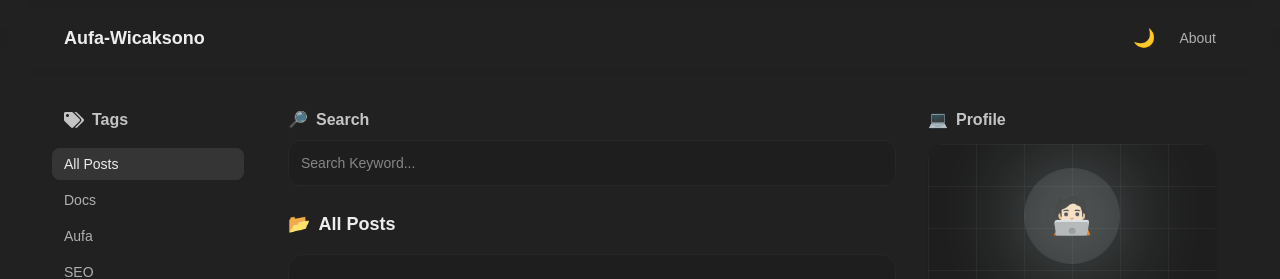
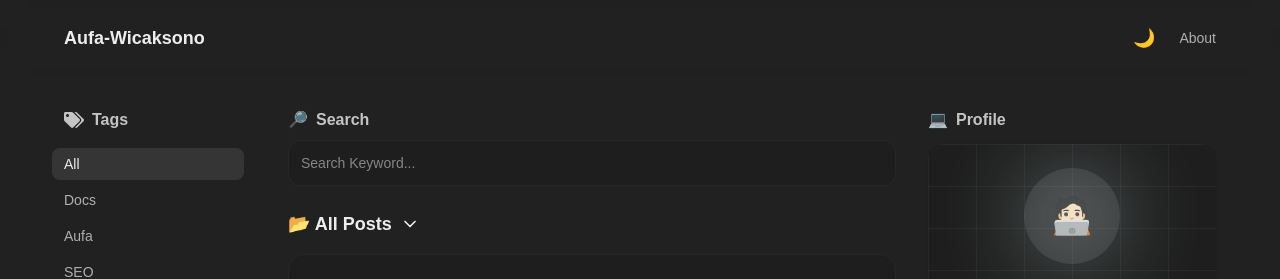
Before and after one commit to Aufa18/nextjs-persblog, a Next.js app: page / in a window 1280 px wide. Shown: the top 279 px of the page. Built offline with nearby package versions, Linux system fonts and the light colour scheme.

Commit message:
feat: add category filter and update LeftSidebar button styles

```diff
--- a/app/page.tsx
+++ b/app/page.tsx
@@ -5,15 +5,26 @@ import PostCard from '@/components/PostCard';
 import LeftSidebar from '@/components/LeftSidebar';
 import RightSidebar from '@/components/RightSidebar';
 import { posts } from '@/data/blogData';
+// Pastikan Anda mengimpor ikon dari react-icons (atau lucide-react jika Anda pakai itu)
+import { FiChevronDown } from 'react-icons/fi';
 
 export default function Home() {
   const [selectedTag, setSelectedTag] = useState<string | null>(null);
   const [searchQuery, setSearchQuery] = useState('');
 
+  // 1. State baru untuk Kategori
+  const [selectedCategory, setSelectedCategory] = useState<string | null>(null);
+  const [isCategoryOpen, setIsCategoryOpen] = useState(false);
+
+  // 2. Ekstrak daftar kategori unik dari data posts (Otomatis)
+  const categories = Array.from(new Set(posts.map((post) => post.category)));
+
   const normalizedQuery = searchQuery.trim().toLowerCase();
 
+  // 3. Logika Filter Diperbarui (Mencakup Tag, Search, DAN Kategori)
   const filteredPosts = posts.filter((post) => {
     const matchesTag = !selectedTag || post.tags.includes(selectedTag);
+    const matchesCategory = !selectedCategory || post.category === selectedCategory;
     const searchableText = [
       post.title,
       post.summary ?? '',
@@ -25,7 +36,8 @@ export default function Home() {
 
     const matchesSearch = !normalizedQuery || searchableText.includes(normalizedQuery);
 
-    return matchesTag && matchesSearch;
+    // Harus lolos ketiga filter ini
+    return matchesTag && matchesSearch && matchesCategory;
   });
 
   return (
@@ -35,7 +47,7 @@ export default function Home() {
         <LeftSidebar selectedTag={selectedTag} onSelectTag={setSelectedTag} />
       </aside>
 
-      {/* 2. Tengah: Search & Posts (Bisa di-scroll karena tidak sticky) */}
+      {/* 2. Tengah: Search & Posts */}
       <section className="flex-1 min-w-0">
         {/* Search Bar */}
         <div className="mb-6">
@@ -52,35 +64,82 @@ export default function Home() {
         </div>
 
         {/* Filter & Judul */}
-        <div className="flex flex-col sm:flex-row sm:justify-between sm:items-center gap-2 mb-4">
-          <div>
-            <h3 className="font-bold text-lg flex items-center gap-2">
-              <span>📂</span>{' '}
-              {selectedTag
-                ? `Posts tagged "${selectedTag}"`
-                : searchQuery
+        <div className="flex flex-col sm:flex-row sm:justify-between sm:items-center gap-2 mb-4 relative">
+
+          {/* Dropdown Kategori (Relative Container) */}
+          <div className="relative">
+            <button
+              onClick={() => setIsCategoryOpen(!isCategoryOpen)}
+              className="font-bold text-lg flex items-center gap-2 hover:opacity-80 transition-opacity focus:outline-none group"
+            >
+              {searchQuery
                 ? `Search results for "${searchQuery}"`
-                  : 'All Posts'}
-            </h3>
-            {(selectedTag || searchQuery) && (
-              <p className="text-sm text-foreground/60 mt-1">
+                : selectedCategory || '📂 All Posts'}
+
+              {/* Ikon Panah (disembunyikan saat sedang mencari sesuatu) */}
+              {!searchQuery && (
+                <FiChevronDown
+                  className={`w-5 h-5 transition-transform duration-300 ${isCategoryOpen ? 'rotate-180' : ''}`}
+                />
+              )}
+            </button>
+
+            {/* Menu List Kategori (Absolute Popup) */}
+            {isCategoryOpen && !searchQuery && (
+              <div className="absolute top-full left-0 mt-2 w-48 bg-card border border-border rounded-xl shadow-lg z-20 p-2 flex flex-col gap-1">
+                <button
+                  onClick={() => {
+                    setSelectedCategory(null);
+                    setIsCategoryOpen(false);
+                  }}
+                  className={`text-left px-3 py-2 text-sm rounded-lg transition-colors ${
+                    selectedCategory === null ? 'bg-foreground/10 text-foreground font-medium' : 'text-foreground/70 hover:bg-foreground/5'
+                  }`}
+                >
+                  All Posts
+                </button>
+
+                {categories.map((cat) => (
+                  <button
+                    key={cat}
+                    onClick={() => {
+                      setSelectedCategory(cat);
+                      setIsCategoryOpen(false);
+                    }}
+                    className={`text-left px-3 py-2 text-sm rounded-lg transition-colors ${
+                      selectedCategory === cat ? 'bg-foreground/10 text-foreground font-medium' : 'text-foreground/70 hover:bg-foreground/5'
+                    }`}
+                  >
+                    {cat}
+                  </button>
+                ))}
+              </div>
+            )}
+          </div>
+
+          <div className="flex items-center gap-4">
+            {(searchQuery || selectedCategory) && (
+              <p className="text-sm text-foreground/60">
                 Showing {filteredPosts.length} post{filteredPosts.length === 1 ? '' : 's'}.
               </p>
             )}
-          </div>
 
-          {(selectedTag || searchQuery) && (
+            {/* Tombol Clear Filters Diperbarui */}
+            {(searchQuery || selectedCategory) && (
               <button
                 type="button"
                 onClick={() => {
                   setSelectedTag(null);
+                  setSelectedCategory(null);
                   setSearchQuery('');
+                  setIsCategoryOpen(false);
                 }}
                 className="text-sm text-foreground/70 hover:text-foreground transition-colors"
               >
                 Clear filters
               </button>
             )}
+          </div>
         </div>
 
         {/* List Artikel */}
--- a/components/LeftSidebar.tsx
+++ b/components/LeftSidebar.tsx
@@ -17,14 +17,14 @@ export default function LeftSidebar({ selectedTag, onSelectTag }: LeftSidebarPro
         <li>
           <button
             type="button"
-            onClick={() => onSelectTag(null)}
+            onClick={() => onSelectTag(null)} // null berarti tidak ada filter tag
             className={`block w-full text-left px-3 py-1.5 -ml-3 rounded-lg text-sm transition-colors ${
               selectedTag === null
-                ? 'bg-foreground/10 text-foreground'
+                ? 'bg-foreground/10 text-foreground font-medium' // Style saat aktif
                 : 'text-foreground/70 hover:bg-foreground/10'
             }`}
           >
-            All Posts
+            All
           </button>
         </li>
         {tags.map((tag) => (
```
Lines whose indentation alone changed are shown as unchanged.
